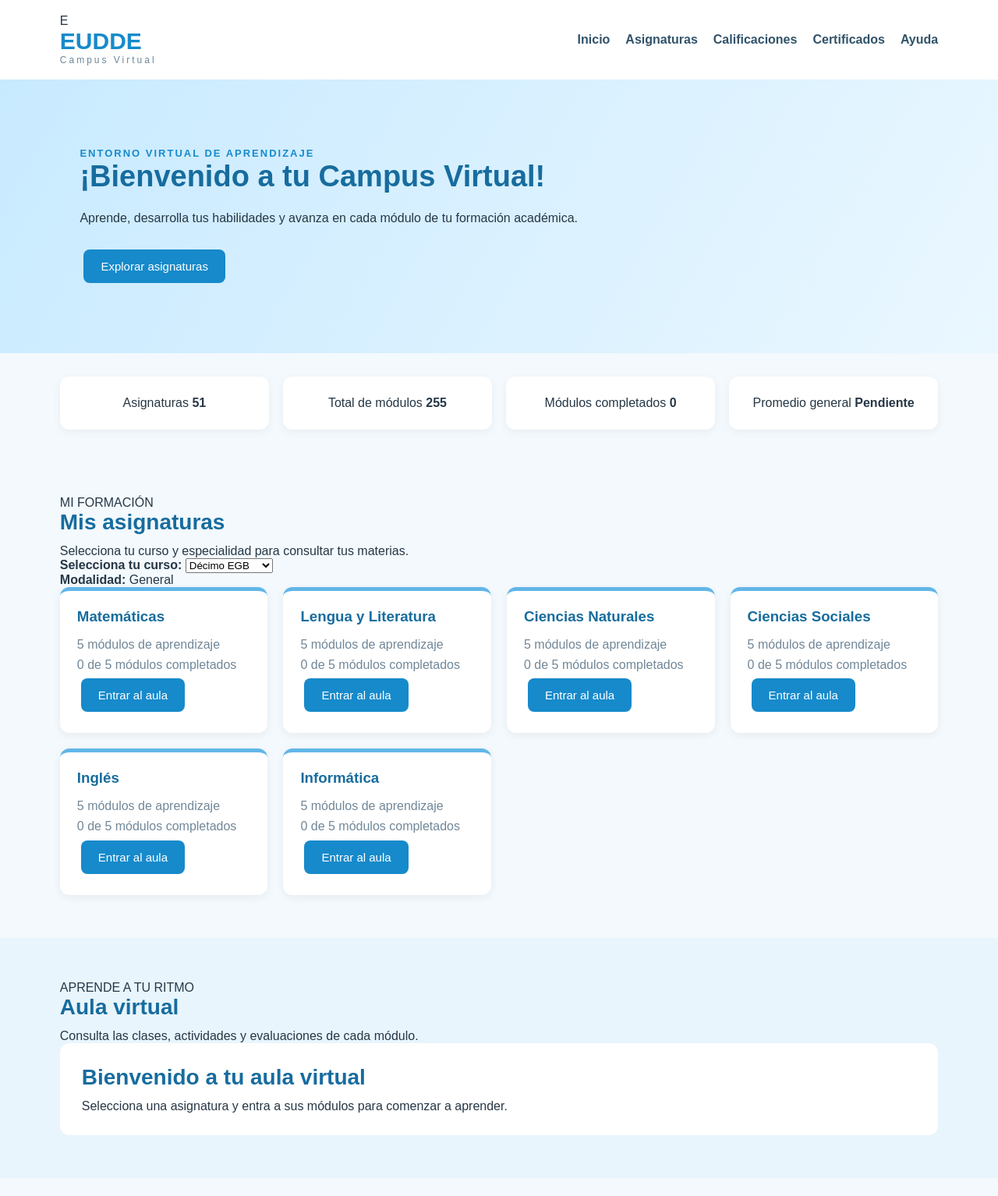
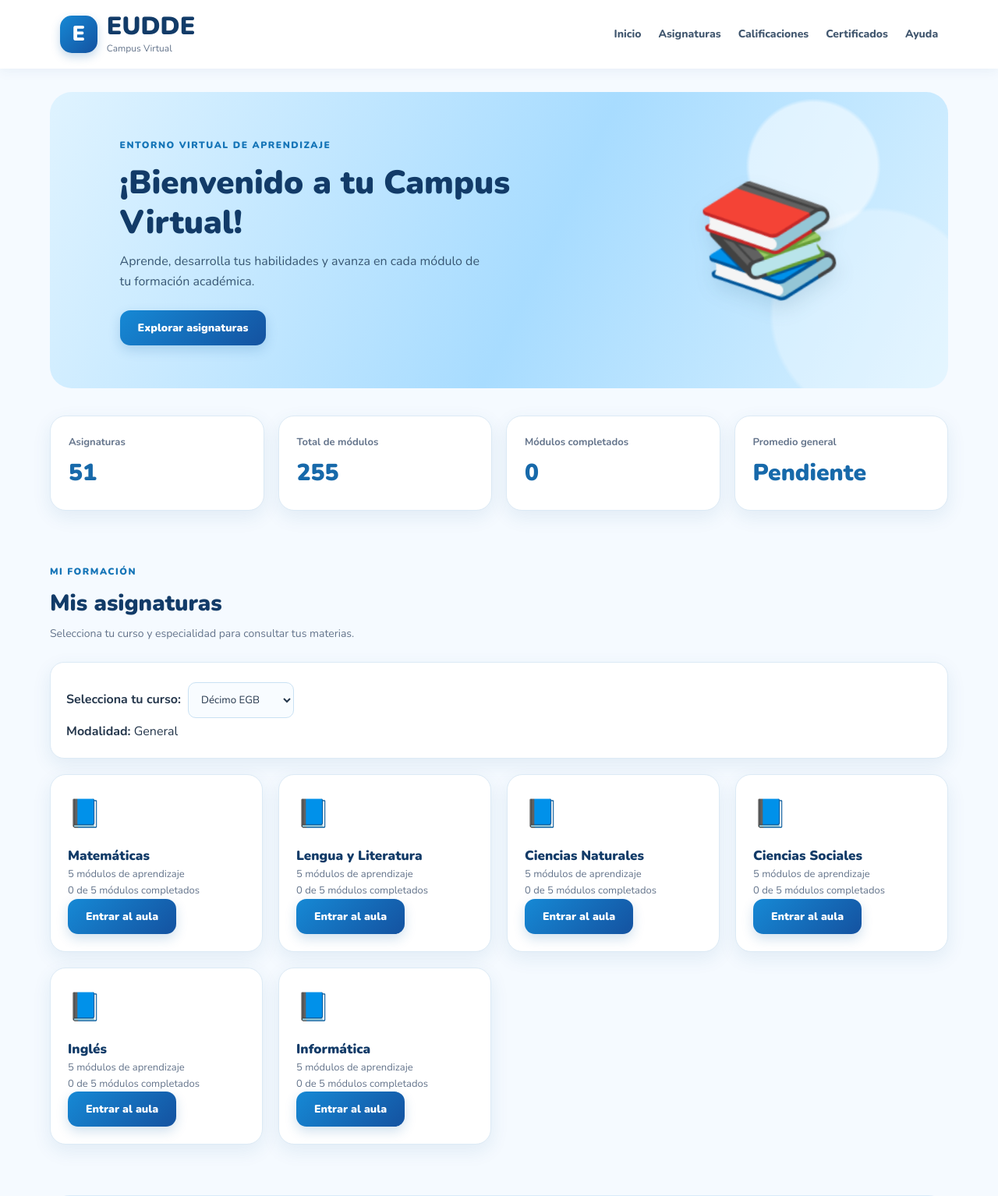
Before and after one commit to asophiaganchozo-lab/EUDDE-Campus-Virtual-2., a plain HTML site: page index.html in a window 1280 px wide. Shown: the top 1534 px of the page at 78% size. Drawn offline with nearby package versions, Linux system fonts and the light colour scheme.

Commit message:
Mejorar diseño visual y educativo del Campus Virtual

```diff
--- a/style.css
+++ b/style.css
@@ -1,3 +1,17 @@
+
+@import url('https://fonts.googleapis.com/css2?family=Nunito:wght@400;500;600;700;800;900&display=swap');
+
+:root {
+  --azul: #1769aa;
+  --azul-oscuro: #123b68;
+  --celeste: #e8f5ff;
+  --celeste-fuerte: #bde4ff;
+  --blanco: #ffffff;
+  --texto: #24364b;
+  --gris: #64748b;
+  --borde: #dceaf5;
+  --sombra: 0 8px 25px rgba(25, 90, 145, 0.09);
+}
 
 * {
   margin: 0;
@@ -10,235 +24,471 @@ html {
 }
 
 body {
-    font-family: Arial, sans-serif;
-    background: #f3f9fd;
-    color: #263746;
+  font-family: 'Nunito', sans-serif;
+  background: #f5faff;
+  color: var(--texto);
+  line-height: 1.6;
 }
+
+/* ENCABEZADO */
 
 .encabezado {
   background: white;
-    padding: 18px 6%;
+  min-height: 82px;
+  padding: 15px 6%;
   display: flex;
   justify-content: space-between;
   align-items: center;
+  gap: 20px;
   flex-wrap: wrap;
-    gap: 18px;
-    box-shadow: 0 2px 12px rgba(0,0,0,.07);
+  box-shadow: 0 3px 15px rgba(0, 60, 120, 0.06);
+  position: sticky;
+  top: 0;
+  z-index: 100;
 }
 
-.logo h1 {
-    color: #168acb;
-    font-size: 30px;
+.logo {
+  display: flex;
+  align-items: center;
+  gap: 12px;
+}
+
+.logo-icono {
+  width: 48px;
+  height: 48px;
+  border-radius: 15px;
+  background: linear-gradient(135deg, #1689d5, #1452a0);
+  color: white;
+  display: grid;
+  place-items: center;
+  font-size: 27px;
+  font-weight: 900;
+  box-shadow: 0 5px 12px rgba(23, 105, 170, 0.25);
+}
+
+.logo h1,
+.logo h3 {
+  color: var(--azul-oscuro);
+  font-weight: 900;
+  line-height: 1.2;
 }
 
 .logo p {
-    color: #6b879b;
+  color: var(--gris);
   font-size: 12px;
-    letter-spacing: 3px;
 }
 
-nav {
+.navegacion {
   display: flex;
+  align-items: center;
+  gap: 22px;
   flex-wrap: wrap;
-    gap: 20px;
 }
 
-nav a {
+.navegacion a {
+  color: #40566e;
   text-decoration: none;
-    color: #31536a;
-    font-weight: bold;
+  font-size: 14px;
+  font-weight: 800;
+  transition: 0.2s;
 }
 
-nav a:hover {
-    color: #168acb;
+.navegacion a:hover {
+  color: #1689d5;
 }
 
+/* BIENVENIDA */
+
 .bienvenida {
-    background: linear-gradient(120deg, #c8eaff, #eaf7ff);
-    padding: 85px 8%;
+  margin: 30px auto;
+  width: 90%;
+  min-height: 310px;
+  padding: 55px 7%;
+  border-radius: 28px;
+  background:
+    radial-gradient(circle at 85% 25%, rgba(255,255,255,.55) 0 8%, transparent 8.5%),
+    radial-gradient(circle at 92% 75%, rgba(255,255,255,.3) 0 12%, transparent 12.5%),
+    linear-gradient(115deg, #dff3ff, #a8dcff 55%, #d9f1ff);
+  display: flex;
+  align-items: center;
+  overflow: hidden;
+  position: relative;
 }
 
-.bienvenida div {
-    max-width: 760px;
+.bienvenida::after {
+  content: "📚";
+  position: absolute;
+  right: 12%;
+  top: 50%;
+  transform: translateY(-50%) rotate(-8deg);
+  font-size: clamp(75px, 13vw, 145px);
+  filter: drop-shadow(0 12px 12px rgba(20, 70, 110, 0.12));
 }
 
-.etiqueta {
-    color: #168acb;
-    font-size: 13px;
-    font-weight: bold;
-    letter-spacing: 2px;
-    margin-bottom: 18px;
+.bienvenida > div {
+  max-width: 600px;
+  position: relative;
+  z-index: 1;
+}
+
+.etiqueta,
+.titulo-seccion span {
+  color: #1474b7;
+  font-size: 12px;
+  font-weight: 900;
+  letter-spacing: 1.5px;
 }
 
 .bienvenida h2 {
-    color: #176c9e;
-    font-size: 38px;
-    margin-bottom: 18px;
+  color: #123b68;
+  font-size: clamp(28px, 4vw, 42px);
+  line-height: 1.2;
+  margin: 12px 0;
+  font-weight: 900;
 }
 
 .bienvenida p {
-    line-height: 1.7;
-    margin-bottom: 22px;
+  max-width: 480px;
+  color: #385773;
+  font-size: 16px;
+  margin-bottom: 24px;
 }
 
+.bienvenida button,
 button {
-    background: #168acb;
+  border: none;
+  border-radius: 13px;
+  background: linear-gradient(135deg, #1689d5, #1452a0);
   color: white;
-    border: none;
-    padding: 13px 22px;
-    border-radius: 8px;
-    font-size: 15px;
+  padding: 13px 23px;
+  font-family: inherit;
+  font-size: 14px;
+  font-weight: 900;
   cursor: pointer;
-    margin: 5px;
+  box-shadow: 0 6px 15px rgba(23, 105, 170, 0.2);
+  transition: 0.25s;
 }
 
+.bienvenida button:hover,
 button:hover {
-    background: #08699f;
+  transform: translateY(-3px);
+  box-shadow: 0 9px 20px rgba(23, 105, 170, 0.3);
 }
 
+/* RESUMEN */
+
 .resumen {
+  width: 90%;
+  margin: 35px auto;
   display: grid;
   grid-template-columns: repeat(4, 1fr);
   gap: 18px;
-    padding: 30px 6%;
 }
 
 .dato {
   background: white;
-    text-align: center;
-    padding: 25px 12px;
-    border-radius: 12px;
-    box-shadow: 0 3px 12px rgba(0,0,0,.05);
+  border: 1px solid var(--borde);
+  border-radius: 20px;
+  padding: 23px;
+  box-shadow: var(--sombra);
+  transition: 0.25s;
 }
 
-.dato h3 {
-    color: #168acb;
-    font-size: 28px;
-    margin-bottom: 8px;
+.dato:hover {
+  transform: translateY(-5px);
+  border-color: #a8d9fa;
 }
 
-.dato p {
-    color: #6b879b;
+.dato span {
+  display: block;
+  color: var(--gris);
+  font-size: 13px;
+  font-weight: 700;
 }
 
-.seccion {
-    padding: 55px 6%;
+.dato strong {
+  display: block;
+  color: var(--azul);
+  font-size: 30px;
+  font-weight: 900;
+  margin-top: 5px;
 }
 
-.seccion h2 {
-    color: #176c9e;
-    font-size: 28px;
-    margin-bottom: 12px;
+/* SECCIONES */
+
+.seccion {
+  width: 90%;
+  margin: 65px auto;
+  scroll-margin-top: 110px;
 }
 
-.descripcion {
-    color: #718798;
+.titulo-seccion {
   margin-bottom: 25px;
 }
 
+.titulo-seccion h2 {
+  color: var(--azul-oscuro);
+  font-size: 29px;
+  font-weight: 900;
+  margin: 5px 0;
+}
+
+.titulo-seccion p {
+  color: var(--gris);
+  font-size: 14px;
+}
+
+/* SELECTORES */
+
+#selectoresCurso {
+  margin: 20px 0;
+  padding: 20px;
+  background: white;
+  border: 1px solid var(--borde);
+  border-radius: 18px;
+  box-shadow: var(--sombra);
+}
+
+#selectoresCurso select,
+#selectoresCurso input {
+  padding: 12px;
+  margin: 5px;
+  border: 1px solid #c9e1f3;
+  border-radius: 10px;
+  background: #f8fcff;
+  color: var(--texto);
+  font-family: inherit;
+}
+
+/* ASIGNATURAS */
+
 .lista-asignaturas {
   display: grid;
-    grid-template-columns: repeat(auto-fit, minmax(230px, 1fr));
+  grid-template-columns: repeat(auto-fit, minmax(220px, 1fr));
   gap: 20px;
 }
 
 .asignatura {
   background: white;
-    border-radius: 12px;
+  border: 1px solid var(--borde);
+  border-radius: 20px;
   padding: 22px;
-    border-top: 5px solid #62b6e8;
-    box-shadow: 0 3px 12px rgba(0,0,0,.06);
+  box-shadow: var(--sombra);
+  transition: 0.25s;
+  cursor: pointer;
+  position: relative;
+  overflow: hidden;
+}
+
+.asignatura::before {
+  content: "📘";
+  display: block;
+  font-size: 35px;
+  margin-bottom: 12px;
+}
+
+.asignatura:hover {
+  transform: translateY(-6px);
+  border-color: #8bcaf5;
+  box-shadow: 0 12px 25px rgba(25, 90, 145, 0.13);
 }
 
 .asignatura h3 {
-    color: #176c9e;
+  color: var(--azul-oscuro);
+  font-size: 17px;
+  font-weight: 900;
+}
+
+.asignatura p {
+  color: var(--gris);
+  font-size: 13px;
+}
+
+/* AULA VIRTUAL */
+
+.aula {
+  padding: 35px;
+  background: linear-gradient(145deg, #eaf6ff, #ffffff);
+  border-radius: 25px;
+  border: 1px solid #d8ebfa;
+}
+
+#contenidoAula {
+  display: grid;
+  gap: 18px;
+}
+
+#contenidoAula details,
+.ayuda-lista details {
+  background: white;
+  border: 1px solid var(--borde);
+  border-radius: 15px;
+  padding: 18px;
+  box-shadow: 0 4px 12px rgba(25, 90, 145, 0.05);
   margin-bottom: 12px;
 }
 
-.asignatura p {
-    color: #718798;
-    line-height: 1.6;
-}
-
-.aula {
-    background: #e8f5fd;
-    min-height: 180px;
-}
-
-#contenidoAula {
-    background: white;
-    padding: 28px;
-    border-radius: 12px;
-}
-
-details {
-    background: #f5faff;
-    border: 1px solid #d5eafa;
-    border-radius: 8px;
-    padding: 15px;
-    margin: 12px 0;
-}
-
-summary {
-    color: #176c9e;
-    font-weight: bold;
+#contenidoAula summary,
+.ayuda-lista summary {
+  color: var(--azul-oscuro);
+  font-weight: 900;
   cursor: pointer;
 }
 
-details p {
-    margin-top: 12px;
-    line-height: 1.6;
+#contenidoAula p,
+#contenidoAula li,
+.ayuda-lista p {
+  color: #52677c;
+  font-size: 14px;
+  margin-top: 10px;
 }
 
-#tablaNotas,
-#listaDiplomas {
-    background: white;
-    padding: 22px;
-    border-radius: 12px;
-    overflow-x: auto;
+#contenidoAula a {
+  color: #1474b7;
+  font-weight: 800;
 }
 
-table {
+.mensaje-inicial,
+.tarjeta-informativa {
+  background: white;
+  padding: 25px;
+  border-radius: 18px;
+  border: 1px solid var(--borde);
+}
+
+.mensaje-inicial h3,
+.tarjeta-informativa h3 {
+  color: var(--azul-oscuro);
+  margin-bottom: 8px;
+}
+
+/* CALIFICACIONES */
+
+.tabla-contenedor {
+  overflow-x: auto;
+  background: white;
+  padding: 20px;
+  border-radius: 20px;
+  border: 1px solid var(--borde);
+  box-shadow: var(--sombra);
+}
+
+#tablaNotas table {
   width: 100%;
   border-collapse: collapse;
 }
 
-th, td {
-    border-bottom: 1px solid #dceaf3;
+#tablaNotas th {
+  background: #e5f4ff;
+  color: var(--azul-oscuro);
   padding: 13px;
   text-align: left;
 }
 
-th {
-    color: #176c9e;
-    background: #edf7fd;
+#tablaNotas td {
+  padding: 13px;
+  border-bottom: 1px solid var(--borde);
 }
 
-footer {
-    background: #176c9e;
-    color: white;
-    text-align: center;
-    padding: 30px 15px;
-    line-height: 1.8;
+/* CERTIFICADOS */
+
+#listaDiplomas {
+  background: white;
+  padding: 25px;
+  border: 1px solid var(--borde);
+  border-radius: 20px;
+  box-shadow: var(--sombra);
 }
 
-@media (max-width: 750px) {
+/* AYUDA */
+
+.ayuda-lista {
+  display: grid;
+  grid-template-columns: repeat(2, 1fr);
+  gap: 15px;
+}
+
+.ayuda-lista details {
+  margin: 0;
+}
+
+/* PIE DE PÁGINA */
+
+footer {
+  background: #123b68;
+  color: white;
+  padding: 35px 6%;
+  display: flex;
+  justify-content: space-between;
+  align-items: center;
+  gap: 20px;
+  flex-wrap: wrap;
+}
+
+footer .logo h3,
+footer .logo p {
+  color: white;
+}
+
+footer > p {
+  font-size: 12px;
+  opacity: 0.8;
+}
+
+/* ADAPTACIÓN A CELULARES */
+
+@media (max-width: 800px) {
+  .encabezado {
+    justify-content: center;
+  }
+
+  .navegacion {
+    justify-content: center;
+    gap: 13px;
+  }
+
   .resumen {
     grid-template-columns: repeat(2, 1fr);
   }
 
-    .bienvenida h2 {
-        font-size: 29px;
+  .bienvenida {
+    padding: 35px 7%;
   }
 
-    .encabezado {
-        flex-direction: column;
-        align-items: flex-start;
+  .bienvenida::after {
+    right: 5%;
+    opacity: 0.25;
+  }
+
+  .ayuda-lista {
+    grid-template-columns: 1fr;
   }
 }
 
-@media (max-width: 420px) {
+@media (max-width: 480px) {
   .resumen {
-        grid-template-columns: 1fr;
+    grid-template-columns: 1fr 1fr;
+    gap: 10px;
+  }
+
+  .dato {
+    padding: 15px;
+  }
+
+  .dato strong {
+    font-size: 24px;
+  }
+
+  .bienvenida,
+  .seccion {
+    width: 92%;
+  }
+
+  .aula {
+    padding: 20px;
+  }
+
+  .titulo-seccion h2 {
+    font-size: 24px;
   }
 }
```
Lines whose indentation alone changed are shown as unchanged.
